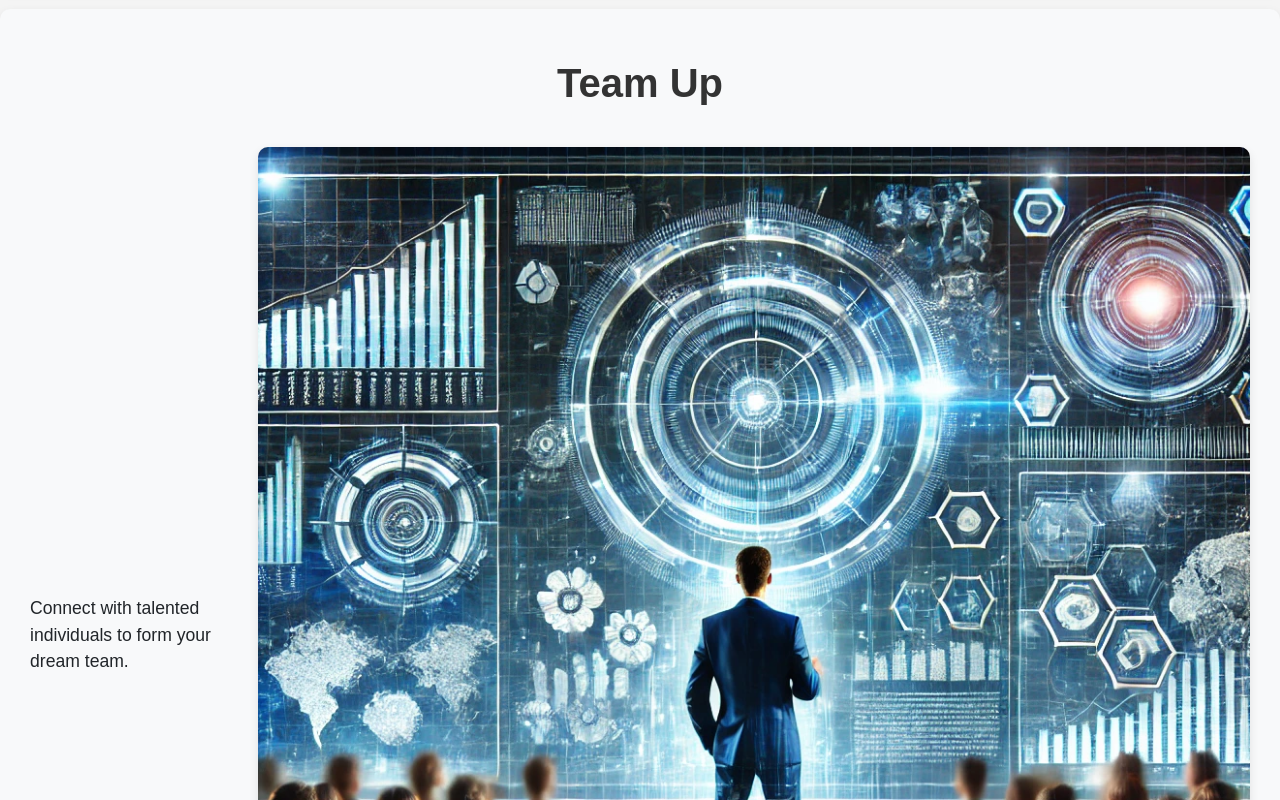
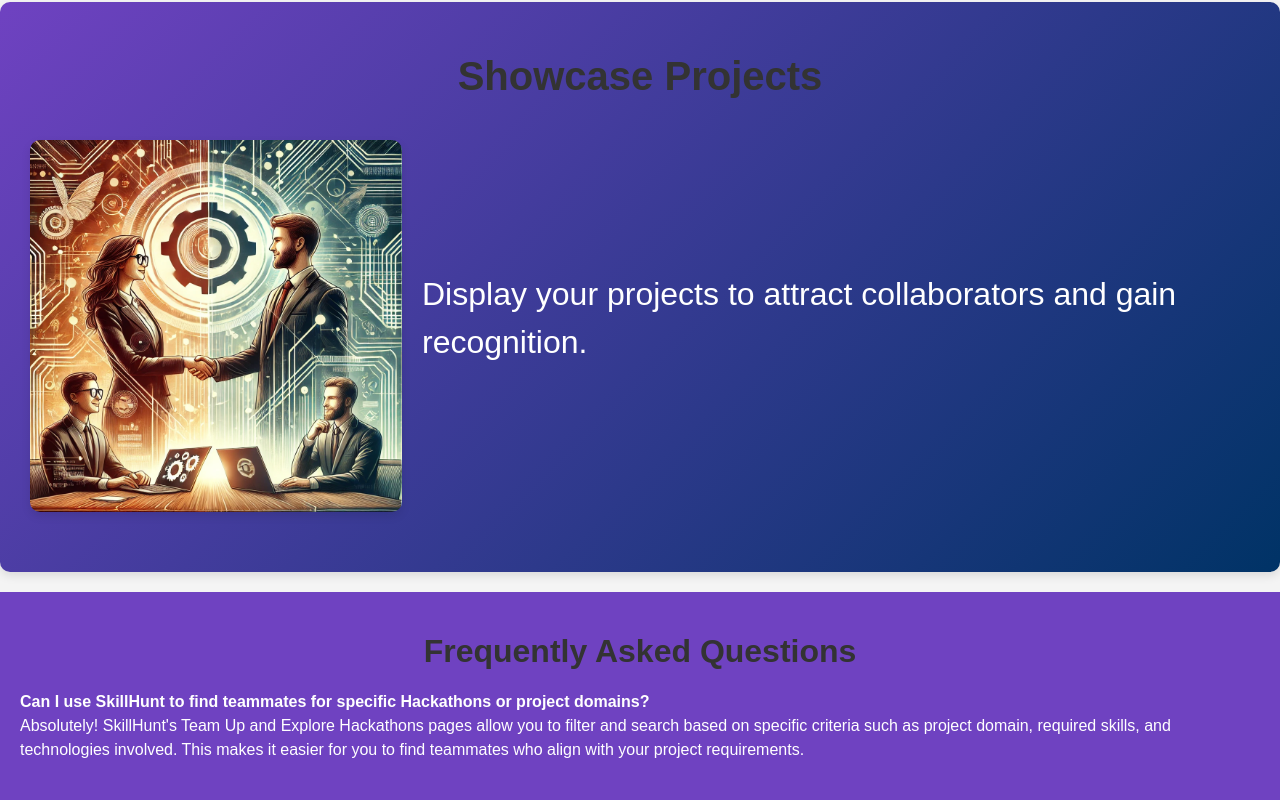
Before and after one commit to ajitesh68/SkillHunt-WebD-and-AI-based-project, a React (Create React App) app: page / in a window 1280 px wide. Shown: the part 1580-2380 px from the top of the page. Built offline with nearby package versions, Linux system fonts and the light colour scheme.

Commit message:
updated M1

```diff
--- a/src/pages/HomePage.js
+++ b/src/pages/HomePage.js
@@ -1,12 +1,47 @@
 import React from 'react';
 
 const HomePage = () => {
-  const sectionStyle = {
+  const headerStyle = {
+    display: 'flex',
+    justifyContent: 'space-between',
+    alignItems: 'center',
+    padding: '10px 20px',
+    backgroundColor: '#fff',
+    boxShadow: '0px 2px 5px rgba(0, 0, 0, 0.1)',
+    position: 'sticky',
+    top: 0,
+    zIndex: 1000,
+  };
+
+  const logoStyle = {
+    fontSize: '1.5rem',
+    fontWeight: 'bold',
+    color: '#007bff',
+    textDecoration: 'none',
+  };
+
+  const buttonStyle = {
+    backgroundColor: '#007bff',
+    color: '#fff',
+    padding: '8px 15px',
+    fontSize: '14px',
+    borderRadius: '5px',
+    border: 'none',
+    cursor: 'pointer',
+  };
+
+  const sectionStyleBase = {
     padding: '50px 20px',
     margin: '20px 0',
-    backgroundColor: '#f8f9fa',
     borderRadius: '10px',
     boxShadow: '0px 4px 10px rgba(0, 0, 0, 0.1)',
+    color: '#fff',
+  };
+
+  // Unified gradient for all sections
+  const purpleToBlueStyle = {
+    ...sectionStyleBase,
+    background: 'linear-gradient(135deg, #6f42c1, #003366)',  // Purple to Dark Blue gradient
   };
 
   const featureStyle = {
@@ -19,8 +54,8 @@ const HomePage = () => {
   const imageStyle = {
     borderRadius: '10px',
     boxShadow: '0px 4px 10px rgba(0, 0, 0, 0.1)',
-    maxWidth: '80%',
-    height: 'auto',
+    maxWidth: '30%',
+    height: '30%',
     flex: '1',
     margin: '10px',
   };
@@ -28,7 +63,7 @@ const HomePage = () => {
   const textStyle = {
     flex: '1',
     margin: '10px',
-    fontSize: '1.1rem',
+    fontSize: '2rem',
   };
 
   const sectionTitleStyle = {
@@ -36,18 +71,6 @@ const HomePage = () => {
     marginBottom: '30px',
     fontWeight: '700',
     fontSize: '2.5rem',
-    color: '#333',
-  };
-
-  const buttonStyle = {
-    backgroundColor: '#28a745',
-    color: '#fff',
-    padding: '12px 25px',
-    fontSize: '18px',
-    borderRadius: '5px',
-    border: 'none',
-    cursor: 'pointer',
-    marginTop: '20px',
   };
 
   const faqStyle = {
@@ -63,17 +86,20 @@ const HomePage = () => {
     marginBottom: '20px',
   };
 
-  const faqItemStyle = {
-    marginBottom: '20px',
-    fontSize: '1.1rem',
-  };
-
   return (
     <div>
+      {/* Header with logo and login/signup */}
+      <header style={headerStyle}>
+        <a href="/" style={logoStyle}>
+          SkillHunt
+        </a>
+        <button style={buttonStyle}>Login / Sign Up</button>
+      </header>
+
       {/* Hero Section */}
       <div
         style={{
-          background: 'linear-gradient(45deg, #6f42c1, #007bff)',
+          background: 'linear-gradient(45deg, #6f42c1, #003366)', // Purple to Dark Blue gradient
           color: '#fff',
           padding: '80px 20px',
           textAlign: 'center',
@@ -88,14 +114,10 @@ const HomePage = () => {
       </div>
 
       {/* Section 1: Explore Hackathons */}
-      <div style={sectionStyle}>
+      <div style={purpleToBlueStyle}>
         <h2 style={sectionTitleStyle}>Explore Hackathons</h2>
         <div style={featureStyle}>
-          <img
-            src="/image-1.png"
-            alt="Explore Hackathons"
-            style={imageStyle}
-          />
+          <img src="/image-1.png" alt="Explore Hackathons" style={imageStyle} />
           <div style={textStyle}>
             <p>Find and participate in exciting hackathons happening worldwide.</p>
           </div>
@@ -103,61 +125,38 @@ const HomePage = () => {
       </div>
 
       {/* Section 2: Team Up */}
-      <div style={sectionStyle}>
+      <div style={purpleToBlueStyle}>
         <h2 style={sectionTitleStyle}>Team Up</h2>
         <div style={featureStyle}>
           <div style={textStyle}>
             <p>Connect with talented individuals to form your dream team.</p>
           </div>
-          <img
-            src="/image-2.png"
-            alt="Team Up"
-            style={imageStyle}
-          />
+          <img src="/image-2.png" alt="Team Up" style={imageStyle} />
         </div>
       </div>
 
       {/* Section 3: Showcase Projects */}
-      <div style={sectionStyle}>
+      <div style={purpleToBlueStyle}>
         <h2 style={sectionTitleStyle}>Showcase Projects</h2>
         <div style={featureStyle}>
-          <img
-            src="/image-3.png"
-            alt="Showcase Projects"
-            style={imageStyle}
-          />
+          <img src="/image-3.png" alt="Showcase Projects" style={imageStyle} />
           <div style={textStyle}>
             <p>Display your projects to attract collaborators and gain recognition.</p>
           </div>
         </div>
       </div>
 
-      {/* Join Us Section */}
-      <div style={{ background: 'linear-gradient(45deg, #6f42c1, #007bff)', color: '#fff', padding: '50px 20px' }}>
-        <h2 style={{ ...sectionTitleStyle, color: '#fff' }}>Join Us Today</h2>
-        <p style={{ textAlign: 'center', fontSize: '1.2rem', maxWidth: '600px', margin: '0 auto' }}>
-          Don’t miss the opportunity to be part of something amazing. Start your SkillHunt journey
-          now.
-        </p>
-        <div style={{ textAlign: 'center' }}>
-          <button style={buttonStyle}>Sign Up</button>
-        </div>
-      </div>
-
       {/* FAQ Section */}
       <div style={faqStyle}>
         <h2 style={faqTitleStyle}>Frequently Asked Questions</h2>
-        <div style={faqItemStyle}>
-          <strong>Q1: How can I join a hackathon?</strong>
-          <p>A1: You can explore hackathons in the 'Explore Hackathons' section and register for events that match your interest.</p>
-        </div>
-        <div style={faqItemStyle}>
-          <strong>Q2: How do I form a team?</strong>
-          <p>A2: You can connect with like-minded individuals in the 'Team Up' section and invite them to join your project.</p>
-        </div>
-        <div style={faqItemStyle}>
-          <strong>Q3: Can I showcase my past projects?</strong>
-          <p>A3: Yes, in the 'Showcase Projects' section, you can display your projects to attract collaborators and potential employers.</p>
+        <div style={{ marginBottom: '20px' }}>
+          <strong>Can I use SkillHunt to find teammates for specific Hackathons or project domains?</strong>
+          <p>
+            Absolutely! SkillHunt's Team Up and Explore Hackathons pages allow you to filter and
+            search based on specific criteria such as project domain, required skills, and
+            technologies involved. This makes it easier for you to find teammates who align with
+            your project requirements.
+          </p>
         </div>
       </div>
     </div>
```
